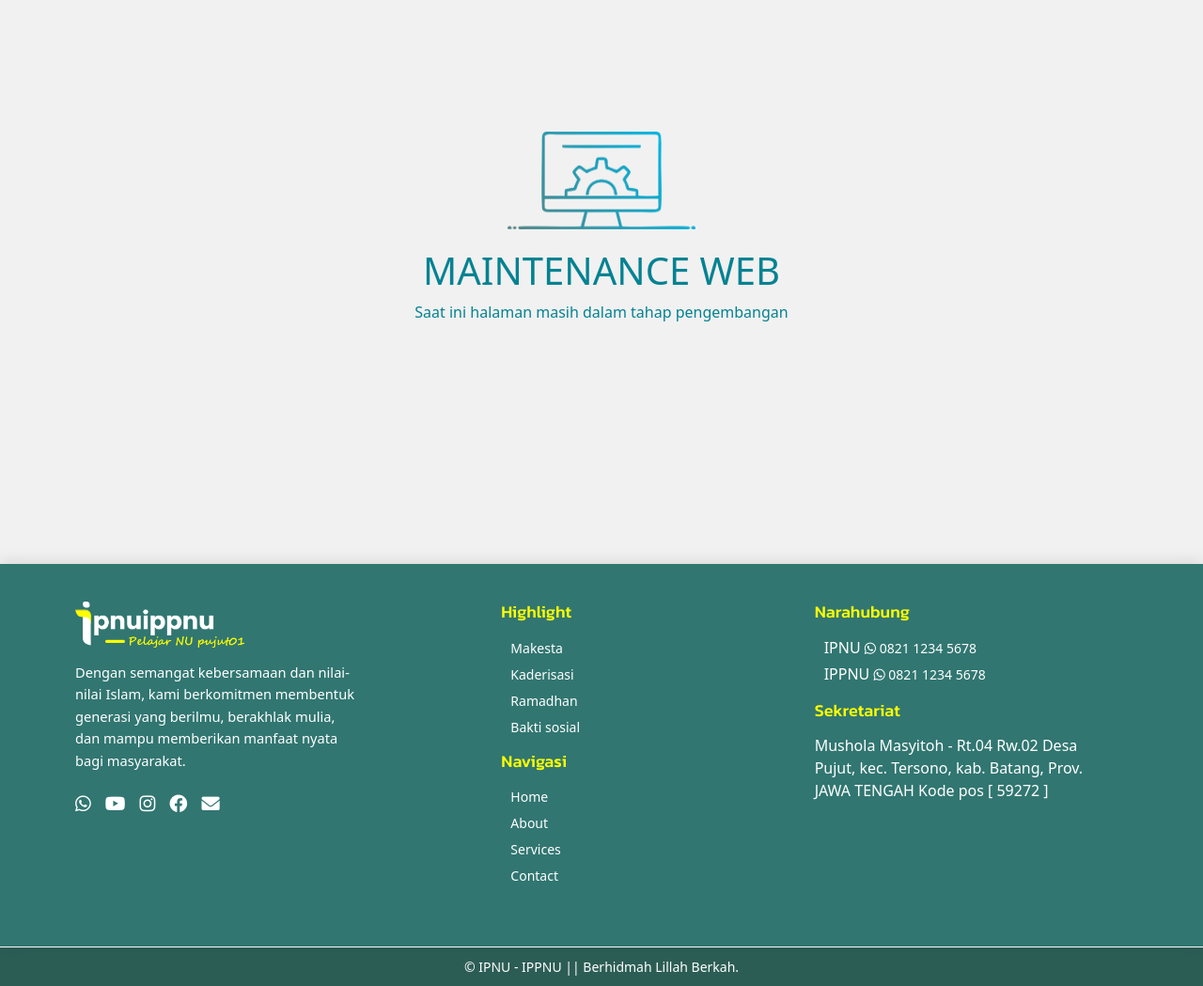
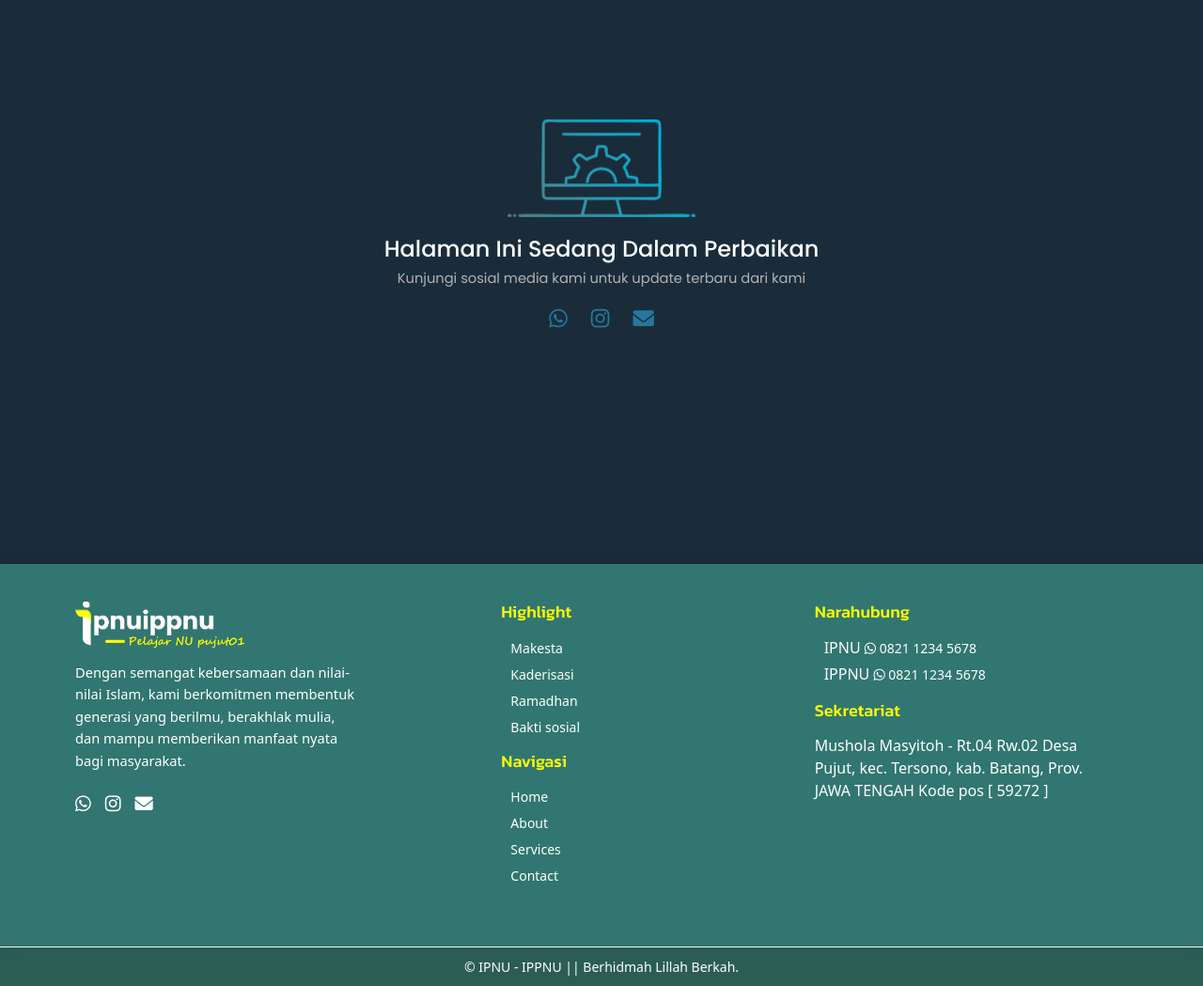
Before and after one commit to lazamedia/ipnu-ippnu, a Laravel app: page /profile in a window 1280 px wide. Shown: the part 56-1105 px from the top of the page at 94% size. Run offline with Laravel 12, Linux system fonts and the light colour scheme.

Commit message:
update 01

```diff
--- a/resources/views/about.blade.php
+++ b/resources/views/about.blade.php
@@ -4,7 +4,7 @@
 
 <style>
     body {
-    background-color: #f1f1f1;
+        background-color: #1a2c3a;
     }
     .card-blank{
         width: 100%;
@@ -17,15 +17,46 @@ body {
     .body-blank{
         text-align: center;
         margin: auto;
-    color: #048292;
+        color: #ffffff;
         width: auto;
         height: auto;
-
+        font-family: 'poppins';
+    }
+    .body-blank p{
+        margin-top: -3px;
+        font-size: 11pt;
+        color: #b4b1b1;
     }
     .body-blank img {
         width: 200px;
         height: auto;
         margin-bottom: 20px;
+    }
+
+    .mtn-icons {
+        list-style-type: none;
+        padding-left: 0;
+        display: flex;
+        gap: 25px;
+        align-items: center;
+        justify-content: center;
+        text-align: center;
+    }
+
+    .mtn-icons li {
+        display: inline-block;
+    }
+
+    .mtn-icons li a {
+    color: #27779c;
+    font-size: 1.4rem;
+    display: inline-block; /* Pastikan elemen dapat ditransformasi */
+    transition: color 0.3s ease, transform 0.3s ease;
+    }
+
+    .mtn-icons li a:hover {
+        color: #00db9a;
+        transform: translateY(-5px); /* Menggerakkan elemen ke atas */
     }
 
 </style>
@@ -34,8 +65,13 @@ body {
 <div class="card-blank">
     <div class="body-blank">
         <img src="img/maintenance.png" alt="">
-        <h1>MAINTENANCE WEB</h1>
-        <p>Saat ini halaman masih dalam tahap pengembangan</p>
+        <h4>Halaman Ini Sedang Dalam Perbaikan</h4>
+        <p>Kunjungi sosial media kami untuk update terbaru dari kami</p>
+        <ul class="mtn-icons">
+            <li><a href="https://wa.me/6282134749670" target="_blank"><i class="fab fa-whatsapp"></i></a></li>
+            <li><a href="https://www.instagram.com/pripnuippnu.pujut01/" target="_blank"><i class="fab fa-instagram"></i></a></li>
+            <li><a href="mailto:your-email@example.com" target="_blank"><i class="fas fa-envelope"></i></a></li>
+        </ul>
     </div>
 </div>
 
--- a/resources/views/home.blade.php
+++ b/resources/views/home.blade.php
@@ -201,7 +201,7 @@ h4{
     <div class="container-event">
         <!-- Box Event 1 -->
         <div class="box-event">
-            <img src="img/slide1.png" alt="Event 1">
+            <img src="img/s-1.png" loading="lazy" alt="Event 1">
 
                 <h4>Buka Bersama</h4>
                 <p>Lorem ipsum dolor sit amet consectetur adipisicing elit.</p>
--- a/resources/views/partials/footer.blade.php
+++ b/resources/views/partials/footer.blade.php
@@ -158,10 +158,10 @@
             <img src="{{ asset('img/logo.png') }}?v={{ time() }}" alt="Logo">
             <p>Dengan semangat kebersamaan dan nilai-nilai Islam, kami berkomitmen membentuk generasi yang berilmu, berakhlak mulia, dan mampu memberikan manfaat nyata bagi masyarakat.</p>
             <ul class="social-icons">
-                <li><a href="#" target="_blank"><i class="fab fa-whatsapp"></i></a></li>
-                <li><a href="#" target="_blank"><i class="fab fa-youtube"></i></a></li>
-                <li><a href="#" target="_blank"><i class="fab fa-instagram"></i></a></li>
-                <li><a href="#" target="_blank"><i class="fab fa-facebook"></i></a></li>
+                <li><a href="https://wa.me/6282134749670" target="_blank"><i class="fab fa-whatsapp"></i></a></li>
+                {{-- <li><a href="#" target="_blank"><i class="fab fa-youtube"></i></a></li> --}}
+                <li><a href="https://www.instagram.com/pripnuippnu.pujut01/" target="_blank"><i class="fab fa-instagram"></i></a></li>
+                {{-- <li><a href="#" target="_blank"><i class="fab fa-facebook"></i></a></li> --}}
                 <li><a href="mailto:your-email@example.com" target="_blank"><i class="fas fa-envelope"></i></a></li>
             </ul>
         </div>
```
Lines whose indentation alone changed are shown as unchanged.
